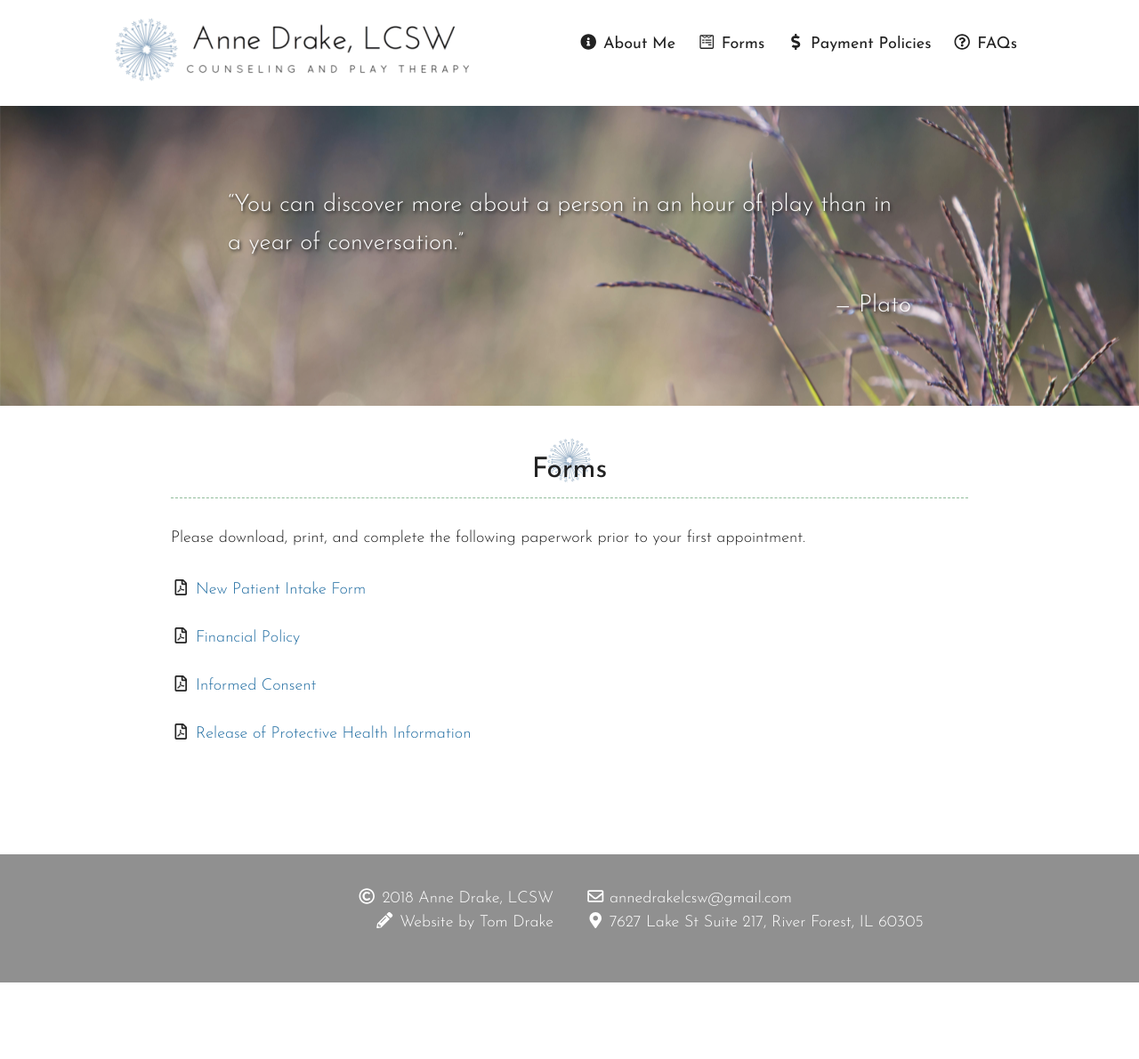
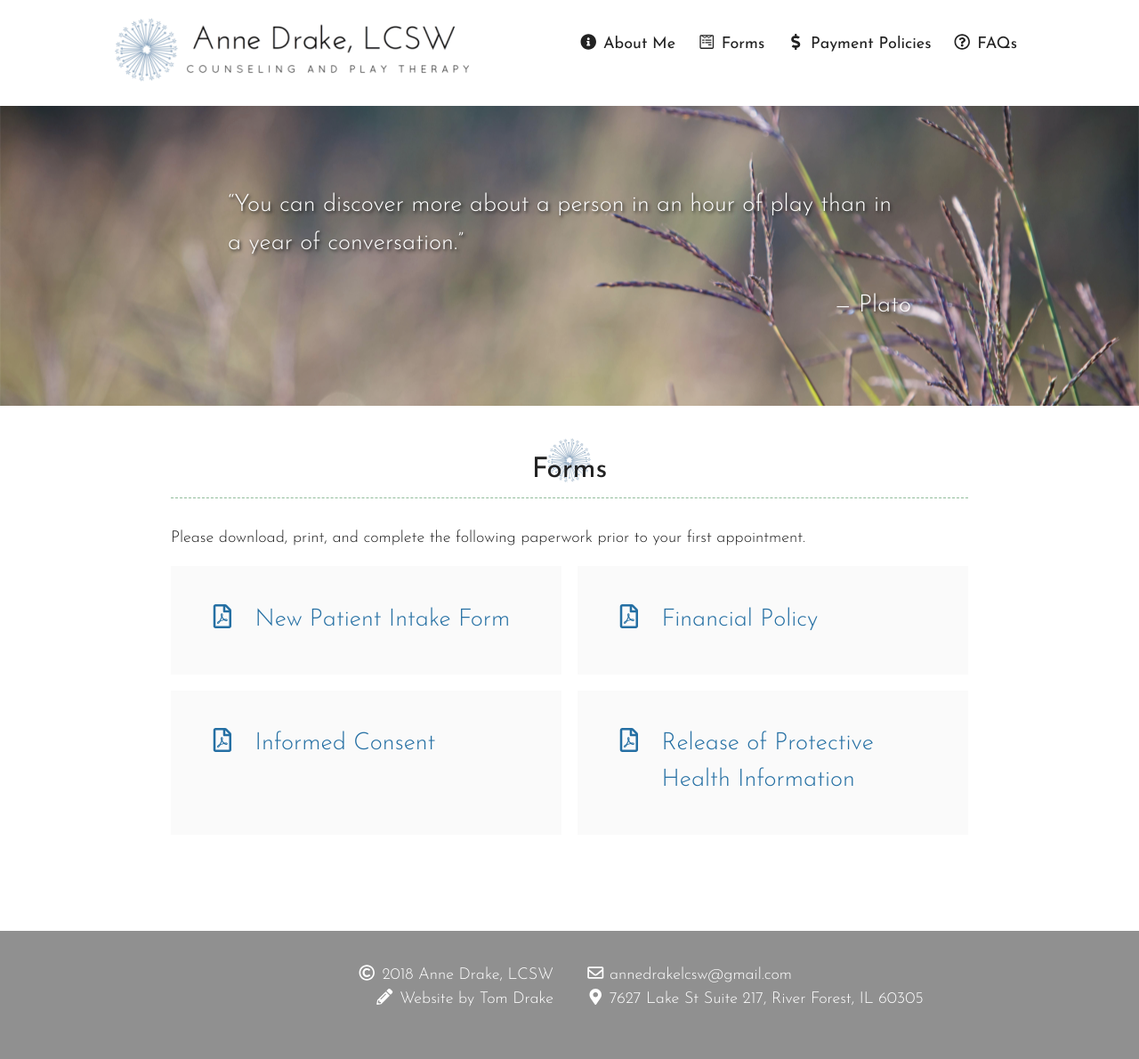
Before and after one commit to annedrakelcsw/annedrakelcsw.github.io, a Jekyll site: the page built from forms.html, in a window 1280 px wide. Shown: the whole page at 89% size. Built offline with Jekyll 4.4.1, drawn with Linux system fonts in a browser that asks for light colours; nearby versions of some CDN libraries; before the commit the page ends 1104 px from its top, so only the background shows below that.

Commit message:
making the forms download page a little prettier

```diff
--- /dev/null
+++ b/_sass/forms.scss
@@ -0,0 +1,19 @@
+.forms-list {
+  display: grid;
+  grid-template-columns: 1fr 1fr;
+  grid-gap: 1em;
+  .form {
+    display: flex;
+    padding: 1.5em;
+    font-size: 1.5em;
+    background-color: rgba(#eee, .3);
+    // border: 1px solid $accent-blue;
+    .form-icon {
+      flex: 0 0 2em;
+      color: $accent-blue;
+    }
+    .form-content {
+      flex: 1;
+    }
+  }
+}
--- a/_sass/max-width-639px.scss
+++ b/_sass/max-width-639px.scss
@@ -30,6 +30,10 @@
   #profile-image {
     max-width: 90%;
   }
+  .forms-list {
+    display: grid;
+    grid-template-columns: none;
+  }
   footer {
     #footer-content {
       width: 90%;
--- a/css/style.scss
+++ b/css/style.scss
@@ -32,6 +32,7 @@ body {
 @import "page.scss";
 @import "tables.scss";
 @import "type.scss";
+@import "forms.scss";
 @import "footer.scss";
 @import "max-width-1139px.scss";
 @import "max-width-851px.scss";
--- a/forms.html
+++ b/forms.html
@@ -5,9 +5,18 @@ title: Forms
 <section>
   <h2>{{ page.title }}</h2>
   <p>Please download, print, and complete the following paperwork prior to your first appointment.</p>
-  {% for form in site.data.forms %}
-  <ul class="pdf-list">
-    <li><i class="far fa-file-pdf fa-fw"></i>&nbsp;<a href="{{ site.baseurl }}/forms/{{ form.filename }}">{{ form.title }}</a></li>
-  </ul>
-  {% endfor %}
+
+  <div class="forms-list">
+    {% for form in site.data.forms %}
+      <div class="form">
+        <div class="form-icon">
+          <i class="far fa-file-pdf fa-fw"></i>
+        </div>
+        <div class="form-title">
+          <a href="{{ site.baseurl }}/forms/{{ form.filename }}">{{ form.title }}</a>
+        </div>
+      </div>
+    {% endfor %}
+  </div>
+
 </section>
```
